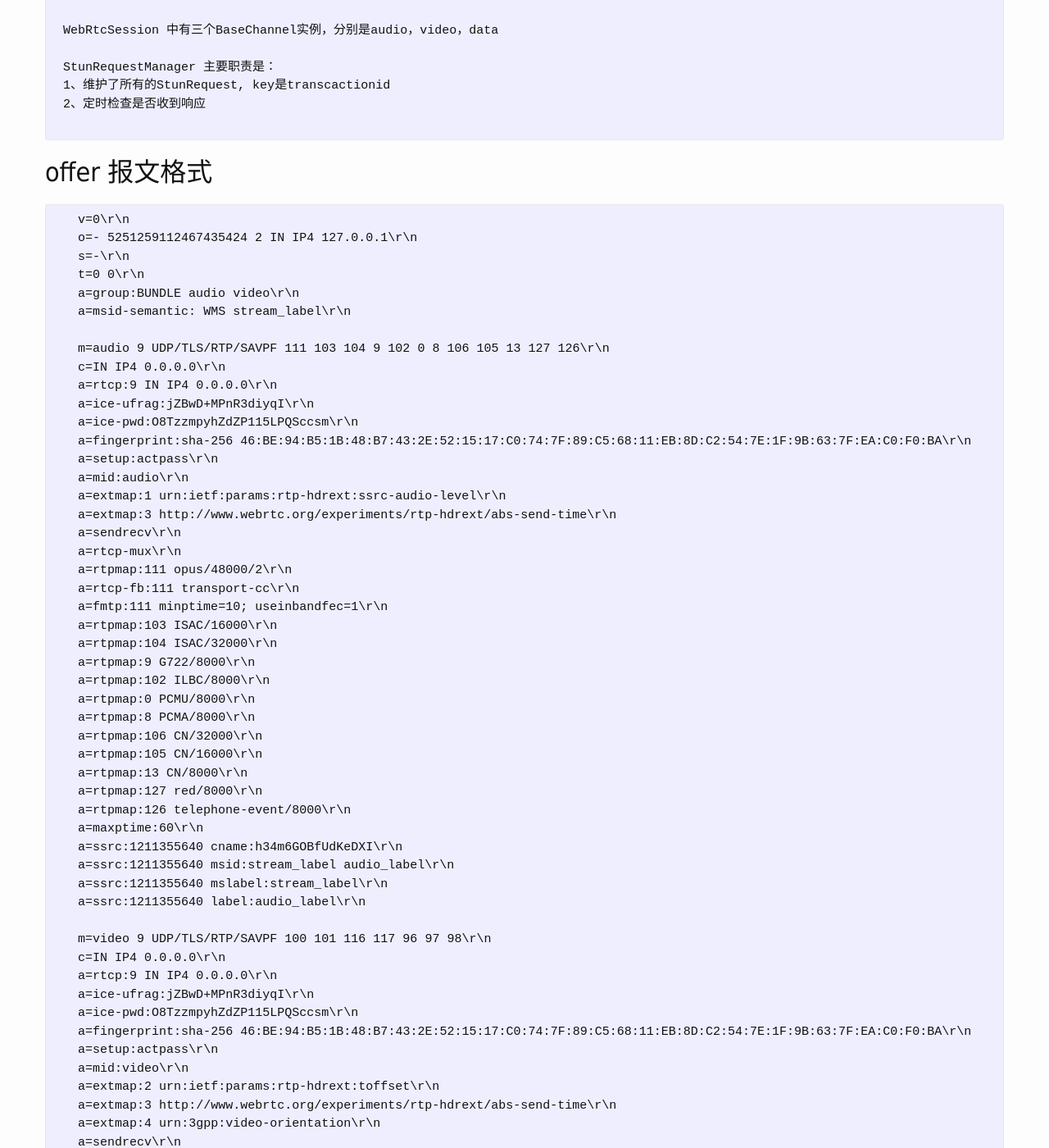
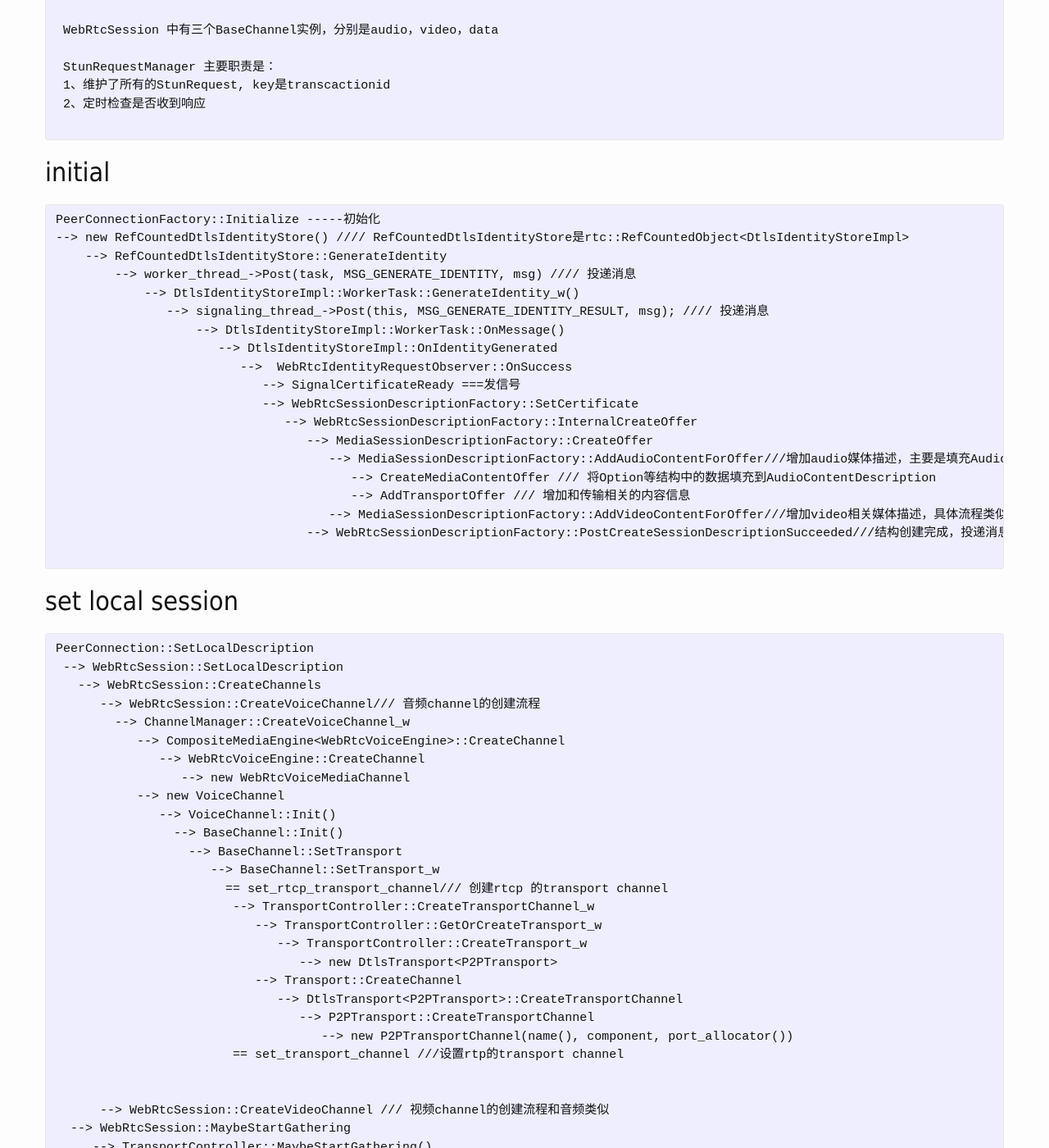
Before and after one commit to haska1025/haska1025.github.io, a Jekyll site: the page built from _posts/2019-01-21-create_offer.md, in a window 1280 px wide and 1400 px high, scrolled down 1579 px. Shown: the whole window at 82% size. Built offline with Jekyll 4.4.1, drawn with Linux system fonts in a browser that asks for light colours; our own code applies the rules of GitHub Pages for plain Markdown files; some of the changed text lies outside the part shown.

Commit message:
Update 2019-01-21-create_offer.md

````diff
--- a/_posts/2019-01-21-create_offer.md
+++ b/_posts/2019-01-21-create_offer.md
@@ -67,175 +67,7 @@
  2、定时检查是否收到响应
 
 ```
-## offer 报文格式
 
-```c
-   v=0\r\n
-   o=- 5251259112467435424 2 IN IP4 127.0.0.1\r\n
-   s=-\r\n
-   t=0 0\r\n
-   a=group:BUNDLE audio video\r\n
-   a=msid-semantic: WMS stream_label\r\n
-
-   m=audio 9 UDP/TLS/RTP/SAVPF 111 103 104 9 102 0 8 106 105 13 127 126\r\n
-   c=IN IP4 0.0.0.0\r\n
-   a=rtcp:9 IN IP4 0.0.0.0\r\n
-   a=ice-ufrag:jZBwD+MPnR3diyqI\r\n
-   a=ice-pwd:O8TzzmpyhZdZP115LPQSccsm\r\n
-   a=fingerprint:sha-256 46:BE:94:B5:1B:48:B7:43:2E:52:15:17:C0:74:7F:89:C5:68:11:EB:8D:C2:54:7E:1F:9B:63:7F:EA:C0:F0:BA\r\n
-   a=setup:actpass\r\n
-   a=mid:audio\r\n
-   a=extmap:1 urn:ietf:params:rtp-hdrext:ssrc-audio-level\r\n
-   a=extmap:3 http://www.webrtc.org/experiments/rtp-hdrext/abs-send-time\r\n
-   a=sendrecv\r\n
-   a=rtcp-mux\r\n
-   a=rtpmap:111 opus/48000/2\r\n
-   a=rtcp-fb:111 transport-cc\r\n
-   a=fmtp:111 minptime=10; useinbandfec=1\r\n
-   a=rtpmap:103 ISAC/16000\r\n
-   a=rtpmap:104 ISAC/32000\r\n
-   a=rtpmap:9 G722/8000\r\n
-   a=rtpmap:102 ILBC/8000\r\n
-   a=rtpmap:0 PCMU/8000\r\n
-   a=rtpmap:8 PCMA/8000\r\n
-   a=rtpmap:106 CN/32000\r\n
-   a=rtpmap:105 CN/16000\r\n
-   a=rtpmap:13 CN/8000\r\n
-   a=rtpmap:127 red/8000\r\n
-   a=rtpmap:126 telephone-event/8000\r\n
-   a=maxptime:60\r\n
-   a=ssrc:1211355640 cname:h34m6GOBfUdKeDXI\r\n
-   a=ssrc:1211355640 msid:stream_label audio_label\r\n
-   a=ssrc:1211355640 mslabel:stream_label\r\n
-   a=ssrc:1211355640 label:audio_label\r\n
-
-   m=video 9 UDP/TLS/RTP/SAVPF 100 101 116 117 96 97 98\r\n
-   c=IN IP4 0.0.0.0\r\n
-   a=rtcp:9 IN IP4 0.0.0.0\r\n
-   a=ice-ufrag:jZBwD+MPnR3diyqI\r\n
-   a=ice-pwd:O8TzzmpyhZdZP115LPQSccsm\r\n
-   a=fingerprint:sha-256 46:BE:94:B5:1B:48:B7:43:2E:52:15:17:C0:74:7F:89:C5:68:11:EB:8D:C2:54:7E:1F:9B:63:7F:EA:C0:F0:BA\r\n
-   a=setup:actpass\r\n
-   a=mid:video\r\n
-   a=extmap:2 urn:ietf:params:rtp-hdrext:toffset\r\n
-   a=extmap:3 http://www.webrtc.org/experiments/rtp-hdrext/abs-send-time\r\n
-   a=extmap:4 urn:3gpp:video-orientation\r\n
-   a=sendrecv\r\n
-   a=rtcp-mux\r\n
-   a=rtpmap:100 VP8/90000\r\n
-   a=rtcp-fb:100 ccm fir\r\n
-   a=rtcp-fb:100 nack\r\n
-   a=rtcp-fb:100 nack pli\r\n
-   a=rtcp-fb:100 goog-remb\r\n
-   a=rtcp-fb:100 transport-cc\r\n
-   a=rtpmap:101 VP9/90000\r\n
-   a=rtcp-fb:101 ccm fir\r\n
-   a=rtcp-fb:101 nack\r\n
-   a=rtcp-fb:101 nack pli\r\n
-   a=rtcp-fb:101 goog-remb\r\n
-   a=rtcp-fb:101 transport-cc\r\n
-   a=rtpmap:116 red/90000\r\n
-   a=rtpmap:117 ulpfec/90000\r\n
-   a=rtpmap:96 rtx/90000\r\n
-   a=fmtp:96 apt=100\r\n
-   a=rtpmap:97 rtx/90000\r\n
-   a=fmtp:97 apt=101\r\n
-   a=rtpmap:98 rtx/90000\r\n
-   a=fmtp:98 apt=116\r\n
-   a=ssrc-group:FID 1926690562 3444384719\r\n
-   a=ssrc:1926690562 cname:h34m6GOBfUdKeDXI\r\n
-   a=ssrc:1926690562 msid:stream_label video_label\r\n
-   a=ssrc:1926690562 mslabel:stream_label\r\n
-   a=ssrc:1926690562 label:video_label\r\n
-   a=ssrc:3444384719 cname:h34m6GOBfUdKeDXI\r\n
-   a=ssrc:3444384719 msid:stream_label video_label\r\n
-   a=ssrc:3444384719 mslabel:stream_label\r\n
-   a=ssrc:3444384719 label:video_label\r\n
-```
-
-## answer
-
-```c
-v=0\r\n
-o=- 473499626881440663 2 IN IP4 127.0.0.1\r\n
-s=-\r\n
-t=0 0\r\n
-a=group:BUNDLE audio video\r\n
-a=msid-semantic: WMS stream_label\r\n
-m=audio 9 UDP/TLS/RTP/SAVPF 111 103 104 9 102 0 8 106 105 13 127 126\r\n
-c=IN IP4 0.0.0.0\r\n
-a=rtcp:9 IN IP4 0.0.0.0\r\n
-a=ice-ufrag:suBkY3uWqx/Auins\r\n
-a=ice-pwd:CK7slog4ign5HQCIgLf0IMPU\r\n
-a=fingerprint:sha-256 C5:F0:47:0B:65:41:05:4E:34:07:B8:41:F9:60:98:06:8E:87:10:1D:A2:BB:90:A1:D4:82:46:2F:03:19:CF:2F\r\n
-a=setup:active\r\n
-a=mid:audio\r\n
-a=extmap:1 urn:ietf:params:rtp-hdrext:ssrc-audio-level\r\n
-a=extmap:3 http://www.webrtc.org/experiments/rtp-hdrext/abs-send-time\r\n
-a=sendrecv\r\n
-a=rtcp-mux\r\n
-a=rtpmap:111 opus/48000/2\r\n
-a=rtcp-fb:111 transport-cc\r\n
-a=fmtp:111 minptime=10; useinbandfec=1\r\n
-a=rtpmap:103 ISAC/16000\r\n
-a=rtpmap:104 ISAC/32000\r\n
-a=rtpmap:9 G722/8000\r\n
-a=rtpmap:102 ILBC/8000\r\n
-a=rtpmap:0 PCMU/8000\r\n
-a=rtpmap:8 PCMA/8000\r\n
-a=rtpmap:106 CN/32000\r\n
-a=rtpmap:105 CN/16000\r\n
-a=rtpmap:13 CN/8000\r\n
-a=rtpmap:127 red/8000\r\n
-a=rtpmap:126 telephone-event/8000\r\n
-a=maxptime:60\r\n
-a=ssrc:4039702718 cname:/2LmE6VojgltLKZr\r\n
-a=ssrc:4039702718 msid:stream_label audio_label\r\n
-a=ssrc:4039702718 mslabel:stream_label\r\n
-a=ssrc:4039702718 label:audio_label\r\n
-m=video 9 UDP/TLS/RTP/SAVPF 100 101 116 117 96 97 98\r\n
-c=IN IP4 0.0.0.0\r\n
-a=rtcp:9 IN IP4 0.0.0.0\r\n
-a=ice-ufrag:suBkY3uWqx/Auins\r\n
-a=ice-pwd:CK7slog4ign5HQCIgLf0IMPU\r\n
-a=fingerprint:sha-256 C5:F0:47:0B:65:41:05:4E:34:07:B8:41:F9:60:98:06:8E:87:10:1D:A2:BB:90:A1:D4:82:46:2F:03:19:CF:2F\r\n
-a=setup:active\r\n
-a=mid:video\r\n
-a=extmap:2 urn:ietf:params:rtp-hdrext:toffset\r\n
-a=extmap:3 http://www.webrtc.org/experiments/rtp-hdrext/abs-send-time\r\n
-a=extmap:4 urn:3gpp:video-orientation\r\n
-a=sendrecv\r\n
-a=rtcp-mux\r\n
-a=rtpmap:100 VP8/90000\r\n
-a=rtcp-fb:100 ccm fir\r\n
-a=rtcp-fb:100 nack\r\n
-a=rtcp-fb:100 nack pli\r\n
-a=rtcp-fb:100 goog-remb\r\n
-a=rtcp-fb:100 transport-cc\r\n
-a=rtpmap:101 VP9/90000\r\n
-a=rtcp-fb:101 ccm fir\r\n
-a=rtcp-fb:101 nack\r\n
-a=rtcp-fb:101 nack pli\r\n
-a=rtcp-fb:101 goog-remb\r\n
-a=rtcp-fb:101 transport-cc\r\n
-a=rtpmap:116 red/90000\r\n
-a=rtpmap:117 ulpfec/90000\r\n
-a=rtpmap:96 rtx/90000\r\n
-a=fmtp:96 apt=100\r\n
-a=rtpmap:97 rtx/90000\r\n
-a=fmtp:97 apt=101\r\n
-a=rtpmap:98 rtx/90000\r\n
-a=fmtp:98 apt=116\r\n
-a=ssrc-group:FID 3930323380 2600335466\r\n
-a=ssrc:3930323380 cname:/2LmE6VojgltLKZr\r\n
-a=ssrc:3930323380 msid:stream_label video_label\r\n
-a=ssrc:3930323380 mslabel:stream_label\r\n
-a=ssrc:3930323380 label:video_label\r\n
-a=ssrc:2600335466 cname:/2LmE6VojgltLKZr\r\n
-a=ssrc:2600335466 msid:stream_label video_label\r\n
-a=ssrc:2600335466 mslabel:stream_label\r\n
-a=ssrc:2600335466 label:video_label\r\n
-```
 
 ## initial
 
````
